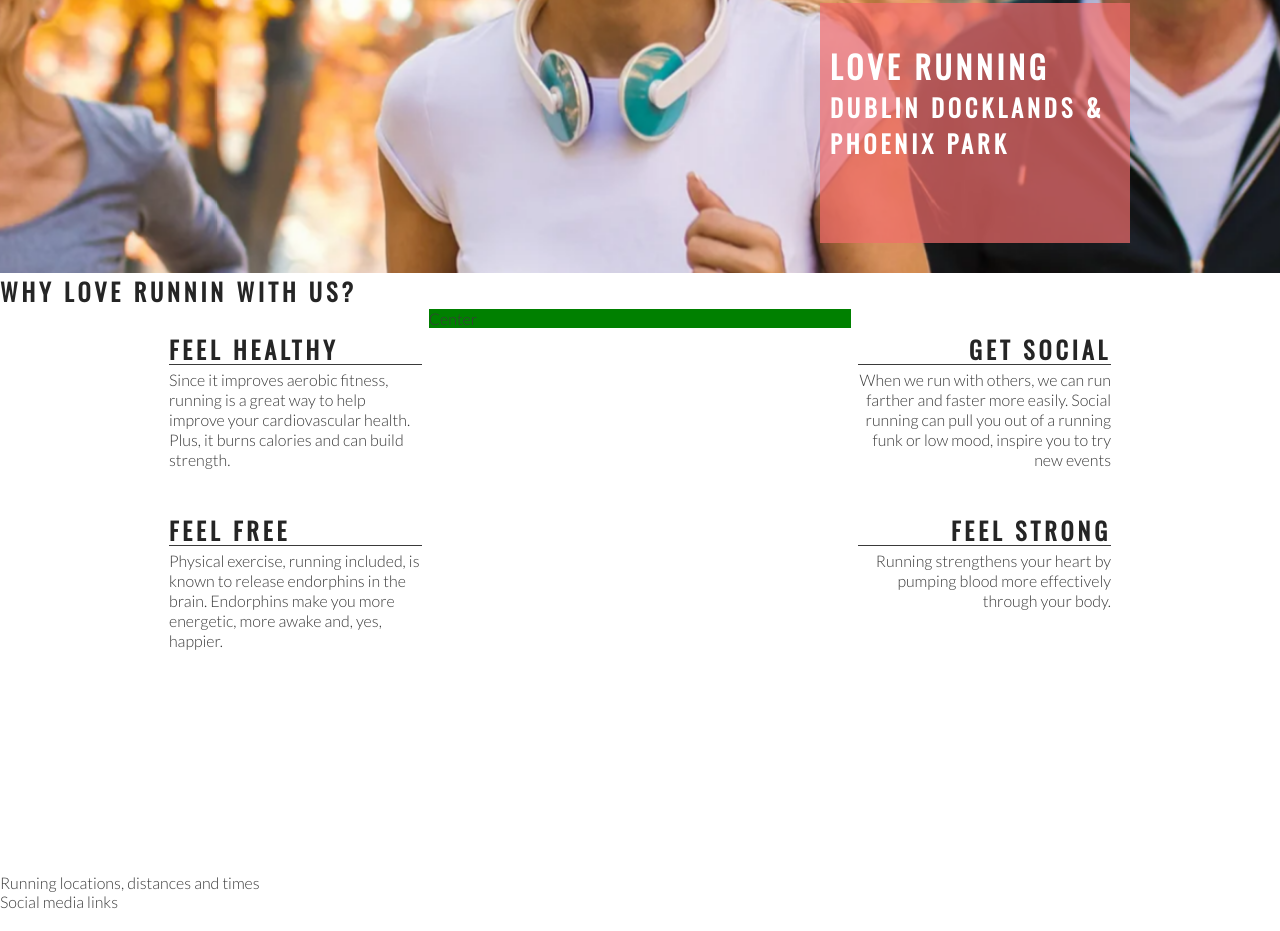
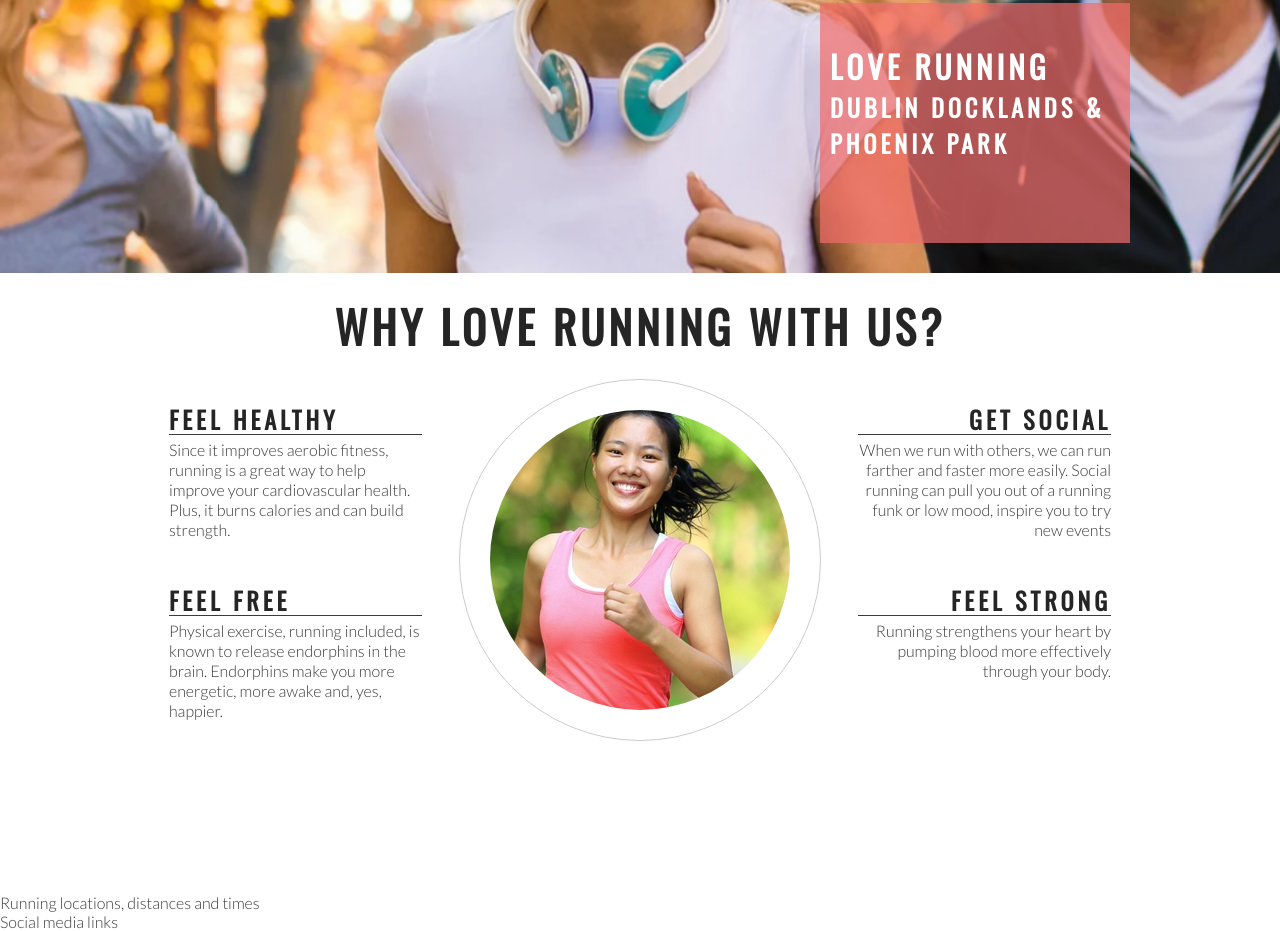
Before and after one commit to andyk8872/love-running, a plain HTML site: page index.html in a window 1280 px wide. Shown: the part 402-1333 px from the top of the page. Drawn offline with nearby package versions, Linux system fonts and the light colour scheme.

Commit message:
Add club ethos central image and style into a circle

```diff
--- a/assets/css/style.css
+++ b/assets/css/style.css
@@ -130,7 +130,6 @@ h1, h2 {
 #center-about {
     width: 33%;
     margin: 0 auto;
-    background-color: green;
 }
 
 hr {
@@ -163,3 +162,26 @@ hr {
 .right-about-heading p {
     text-align: right;
 }
+
+#welcome {
+    text-align: center;
+    margin: 20px 0;
+    font-size: 280%;
+}
+
+#circle-container {
+    width: 300px;
+    height: 300px;
+    padding: 30px;
+    border-style: solid;
+    border-color: #ccc;
+    border-width: 1px;
+    border-radius: 50%;
+    margin: 0 auto;
+}
+
+#circle-cover-bg {
+    background: url('../images/ethos-center-image.jpg')no-repeat center center;
+    height: 100%;
+    border-radius: 50%;
+}
--- a/index.html
+++ b/index.html
@@ -38,7 +38,7 @@
         </div>
     </section>
     <section id="club-ethos">
-        <h1>Why Love Runnin With Us?</h1>
+        <h2 id="welcome">Why Love Running With Us?</h2>
         <div id="left-about">
             <div class="left-about-heading">
                 <h2>Feel Healthy</h2>
@@ -73,7 +73,11 @@
                 </p>
             </div>
         </div>
-        <div id="center-about">Center</div>
+        <div id="center-about">
+            <div id=circle-container>
+                <div id="circle-cover-bg"></div>
+            </div>
+        </div>
     </section>
     <section>
         Running locations, distances and times
```
Also changed, not shown: assets/images/ethos-center-image.jpg (added).
